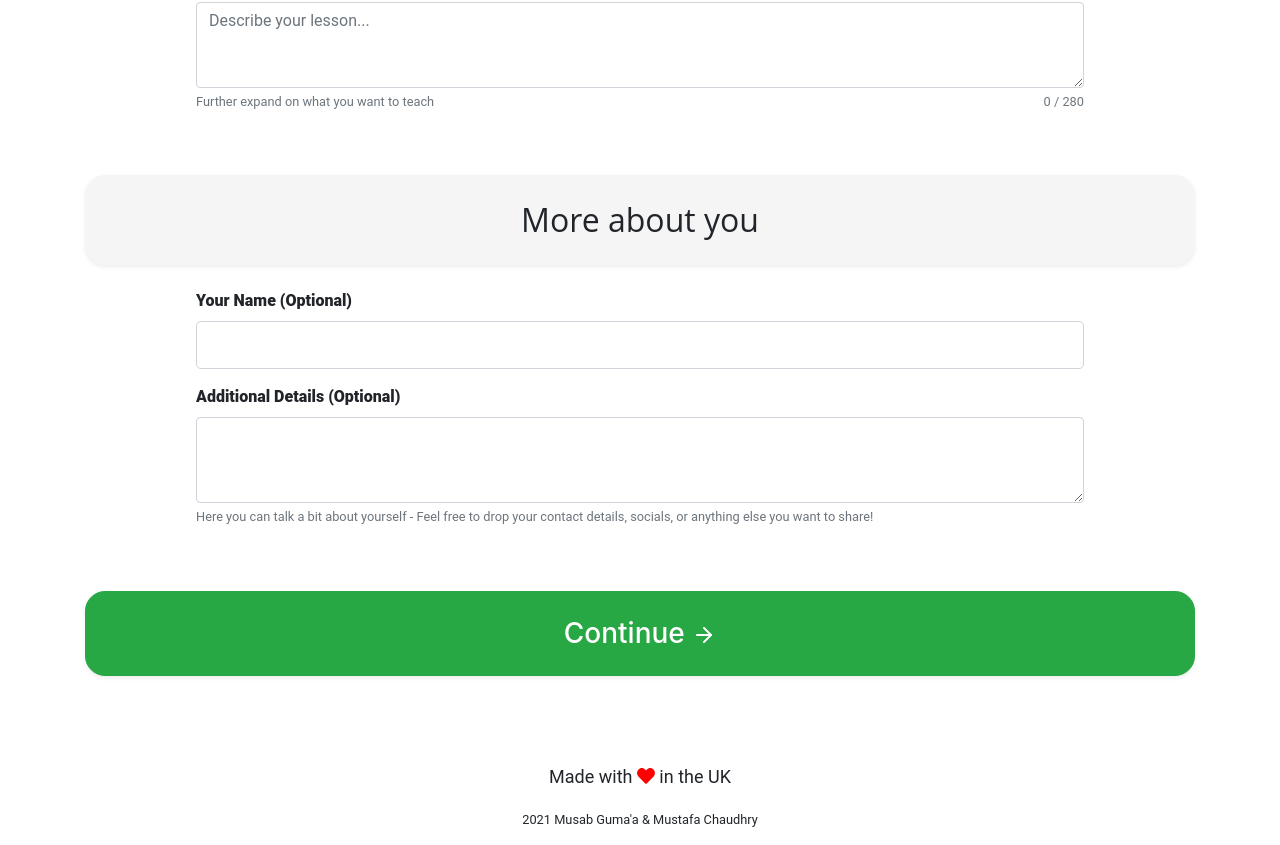
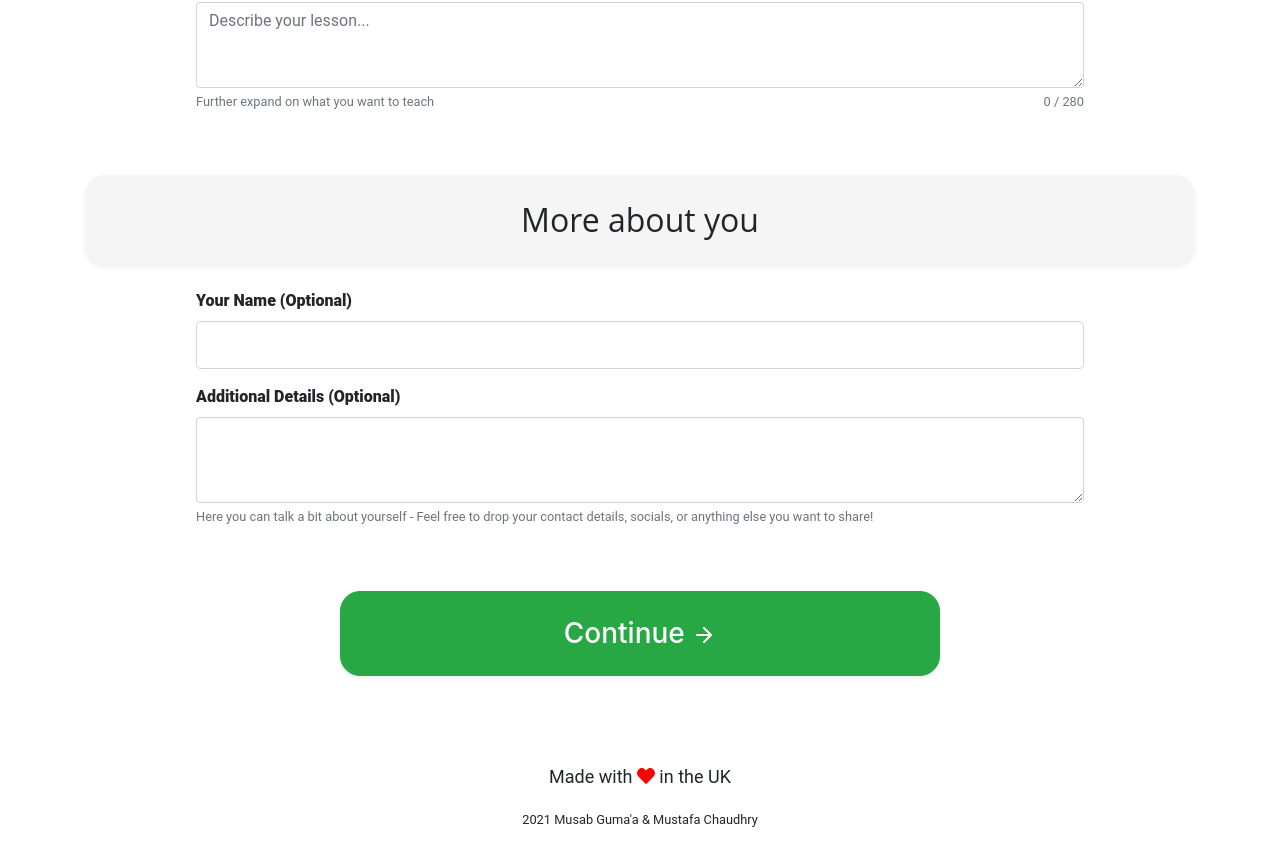
Before and after one commit to mgsium/SolFrontend, a React app: page / in a window 1280 px wide. Shown: the part 580-1425 px from the top of the page. Built offline with nearby package versions, Linux system fonts and the light colour scheme; what webfontloader would draw is missing.

Commit message:
Worked on editor pages

```diff
--- a/src/components/Pages/Editor/Editor.tsx
+++ b/src/components/Pages/Editor/Editor.tsx
@@ -10,9 +10,15 @@ import Col from "react-bootstrap/esm/Col";
 import Row from "react-bootstrap/esm/Row";
 import { ArrowRight } from "react-feather";
 import SectionBody from "./SectionBody/SectionBody";
+import QuestionPanel from '../Classroom/QuestionPanel/QuestionPanel';
 
 type Props = {};
-type State = {};
+type State = {
+    lessonDescription: {value:string, count:number},
+    showingLessonPage: boolean,
+    youtubeURL: string,
+    currentPage: 0 | 1 | 2
+};
 
 
 export default class Editor extends React.Component<Props, State> {
@@ -20,7 +26,10 @@ export default class Editor extends React.Component<Props, State> {
     descriptionCharsMax:number = 280
 
 
-    state = {
+    constructor(props: Props) {
+        super(props);
+
+        this.state = {
 
             lessonDescription: {
               value: '',
@@ -28,27 +37,33 @@ export default class Editor extends React.Component<Props, State> {
             },
 
             showingLessonPage: false,
+            youtubeURL: "",
+            currentPage: 0,
 
         };
 
-    constructor(props: Props) {
-        super(props);
+        this.setURL= this.setURL.bind(this);
+
     }
 
     handleChange = (e:any) => {
         if(e.target.value.length > this.descriptionCharsMax) return;
-    this.setState({[e.target.name]: {value: e.target.value, count: e.target.value.length }});
+        this.setState({lessonDescription: {value: e.target.value, count: e.target.value.length }});
+    }
+
+    setURL(e:any) {
+        this.setState({youtubeURL: e.target.value});
     }
 
     render() {
 
         const { lessonDescription } = this.state;
         const { showingLessonPage } = this.state;
+        console.log(this.state.youtubeURL)
 
         return (
             <Template>
-                { !showingLessonPage
-                ?   <div id="lessonDetailsPage">
+                    <div id="lessonDetailsPage" hidden={ this.state.currentPage != 0 }>
                         <h1 style={{ textAlign: "center", margin: "50px 0px", fontFamily: "Open Sans, sans-serif" }}>Create a Lesson</h1>
                         <h6 style={{ textAlign: "center", margin: "50px 0px", fontFamily: "Open Sans, sans-serif", color: "#6c757d" }}>Add the details here - You'll create the actual lesson on the next page</h6>
 
@@ -103,12 +118,12 @@ export default class Editor extends React.Component<Props, State> {
                         </SectionBody>
                         <br/><br/>
 
-                        <Button variant="success" className={cx( Styles.submitButtonStyles, "shadow-sm" )} onClick={() => this.setState({ showingLessonPage: !showingLessonPage })}>
+                        <Button variant="success" className={cx( Styles.submitButtonStyles, "shadow-sm" )} onClick={() => this.setState({ currentPage: 1 })}>
                             <h3 style={{ margin: 0, display: "inline-block" }}>Continue&nbsp;<ArrowRight/></h3>
                         </Button>
                     </div>
 
-                :   <div id="lessonCreationPage">
+                    <div id="lessonCreationPage" hidden={ this.state.currentPage != 1 }>
                         <Col>
 
                             <Row>
@@ -118,20 +133,28 @@ export default class Editor extends React.Component<Props, State> {
                                     size="lg"
                                     placeholder="Input Youtube URL..."
                                     className={ cx( Styles.URLBarStyles, "shadow-sm" ) }
-                                    onKeyDown={null}
+                                    onChange={this.setURL}
+                                    style={{ textAlign: "center" }}
                                 />
                             </Row>
                             <br/>
 
                             <div className={ cx( Styles.videoWrapper ) }>
                                 <div style={{ position: "relative", paddingBottom: "56.25%", marginBottom: 10 }}>
-                                    <iframe src="https://www.youtube.com/embed/ymgoem4v4u4" style={{ position: "absolute", borderRadius: 20, width: "100%", height: "100%", borderBottom: 10 }} frameBorder={0} allowFullScreen></iframe>
+                                    <iframe src={this.state.youtubeURL} style={{ position: "absolute", borderRadius: 20, width: "100%", height: "100%", borderBottom: 10 }} frameBorder={0} allowFullScreen></iframe>
                                 </div>
+
                             </div>
+                            <br/>
+
+                            <Row>
+                                <Button variant="success" className={cx( Styles.submitButtonStyles, "shadow-sm" )} onClick={null}>
+                                    <h3 style={{ margin: 0, display: "inline-block" }}>Confirm Video&nbsp;<ArrowRight/></h3>
+                                </Button>
+                            </Row>
 
                         </Col>
                     </div>
-                }
             </Template>
         )
     }
--- a/src/components/Pages/Editor/EditorStyles.tsx
+++ b/src/components/Pages/Editor/EditorStyles.tsx
@@ -4,8 +4,12 @@ const Styles = {
     submitButtonStyles: css`
         display: block;
         width: 100%;
+        max-width: 600px;
         padding: 25px;
         border-radius: 20px;
+        display: table;
+        margin-left: auto;
+        margin-right: auto;
     `,
 
     URLBarStyles: css`
@@ -24,7 +28,8 @@ const Styles = {
     `,
 
     videoWrapper: css`
-        width: 50%;
+        width: 100%;
+        max-width: 600px;
         display: table;
         margin-left: auto;
         margin-right: auto;
```
Lines whose indentation alone changed are shown as unchanged.
